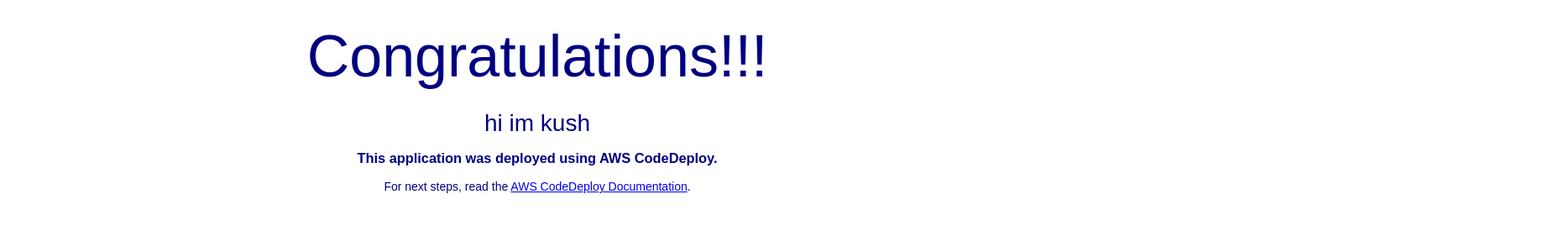
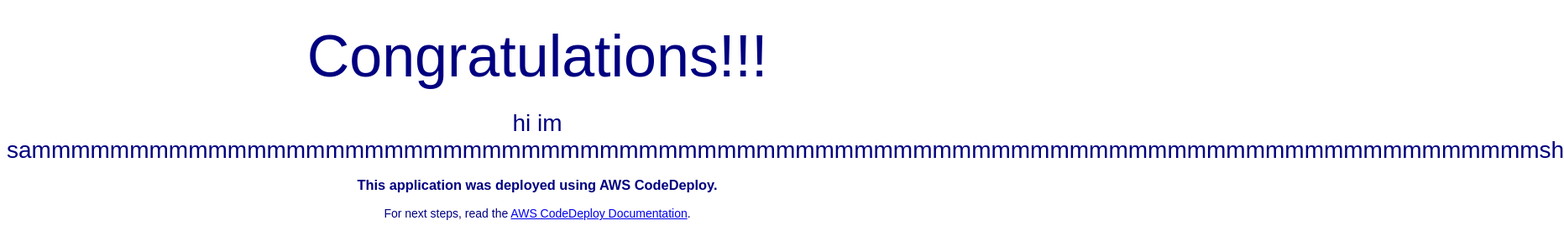
Before and after one commit to AyushmanPandita27/cicdDemoApp2, a plain HTML site: page index.html in a window 1280 px wide. Shown: the part 220-520 px from the top of the page at 84% size, 1863 px wide, since content can reach past the window. Drawn offline with Linux system fonts and the light colour scheme.

Commit message:
Update index.html

```diff
--- a/index.html
+++ b/index.html
@@ -28,7 +28,7 @@
   <div align="center">
     <img src="https://s3.ap-south-1.amazonaws.com/www.basava.com/aar_logo_final.png" style="max-width: 20%;">
     <h1>Congratulations!!! </h1>
-      <h2>hi im kush</h2>
+      <h2>hi im sammmmmmmmmmmmmmmmmmmmmmmmmmmmmmmmmmmmmmmmmmmmmmmmmmmmmmmmmmmmmmmmmmmmmmmmmmmmmsh</h2>
     <h3>This application was deployed using AWS CodeDeploy.</h3>
     <p>For next steps, read the <a href="http://aws.amazon.com/documentation/codedeploy">AWS CodeDeploy Documentation</a>.</p>
   </div>
```
